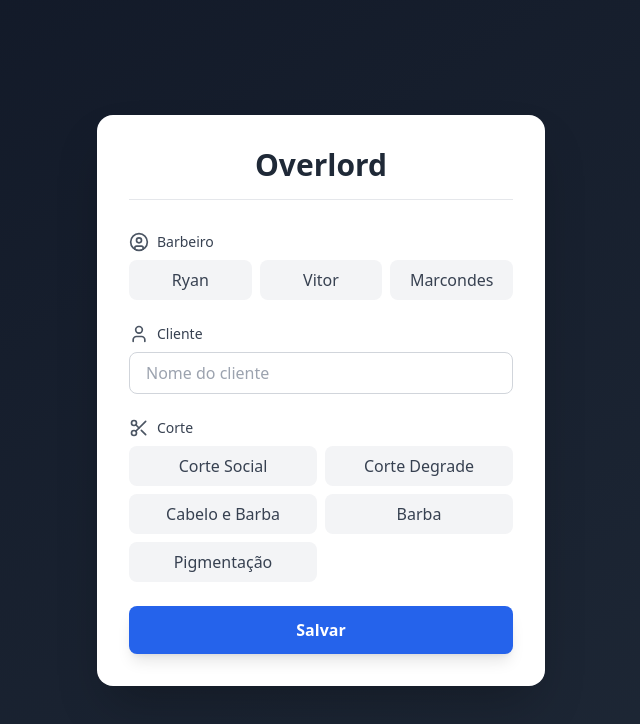
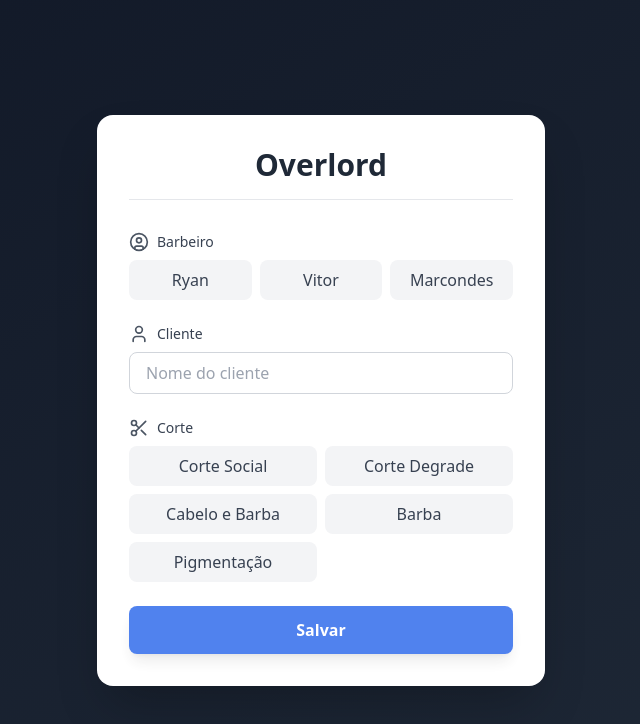
Before and after one commit to Z-AI1/Overlord, a React (Vite) app in the folder Overlord/: page / in a window 1280 px wide. Shown: the top 724 px of the page, without its empty margins (319-959 px from the left). Built offline with nearby package versions, Linux system fonts and the light colour scheme.

Commit message:
Resolvendo conflitos antes do push

```diff
--- a/Overlord/package.json
+++ b/Overlord/package.json
@@ -16,7 +16,7 @@
   },
   "devDependencies": {
     "@eslint/js": "^9.9.1",
-    "@types/react": "^18.3.5",
+    "@types/react": "^18.3.18",
     "@types/react-dom": "^18.3.0",
     "@vitejs/plugin-react": "^4.3.1",
     "autoprefixer": "^10.4.18",
--- a/Overlord/src/App.tsx
+++ b/Overlord/src/App.tsx
@@ -7,9 +7,9 @@ function App() {
   const [haircut, setHaircut] = useState('');
   const [isSaving, setIsSaving] = useState(false);
   const [showSuccess, setShowSuccess] = useState(false);
+  const [error, setError] = useState('');
 
   const barberOptions = ['Ryan', 'Vitor', 'Marcondes'];
-
   const haircutOptions = [
     'Corte Social',
     'Corte Degrade',
@@ -19,14 +19,25 @@ function App() {
   ];
 
   const handleSave = async () => {
+    if (!barber || !client || !haircut) {
+      setError('Por favor, preencha todos os campos.');
+      return;
+    }
+
     setIsSaving(true);
     setShowSuccess(false);
+    setError('');
 
     // Simulate API call
     await new Promise(resolve => setTimeout(resolve, 1000));
 
     setIsSaving(false);
     setShowSuccess(true);
+
+    // Reset fields after saving
+    setBarber('');
+    setClient('');
+    setHaircut('');
 
     // Hide success message after 3 seconds
     setTimeout(() => {
@@ -100,12 +111,18 @@ function App() {
             </div>
           </div>
 
+          {error && (
+            <div className="text-red-500 text-sm text-center">
+              {error}
+            </div>
+          )}
+
           <div className="relative">
             <button
               onClick={handleSave}
-              disabled={isSaving}
+              disabled={isSaving || !barber || !client || !haircut}
               className={`w-full flex items-center justify-center bg-blue-600 hover:bg-blue-700 text-white font-semibold py-2.5 sm:py-3 rounded-lg transition-all mt-4 sm:mt-6 shadow-lg text-sm sm:text-base ${
-                isSaving ? 'opacity-80 cursor-not-allowed' : ''
+                isSaving || !barber || !client || !haircut ? 'opacity-80 cursor-not-allowed' : ''
               }`}
             >
               {isSaving ? (
```
Also changed, not shown: 1 other file (tests, documents, lock files or other folders).
